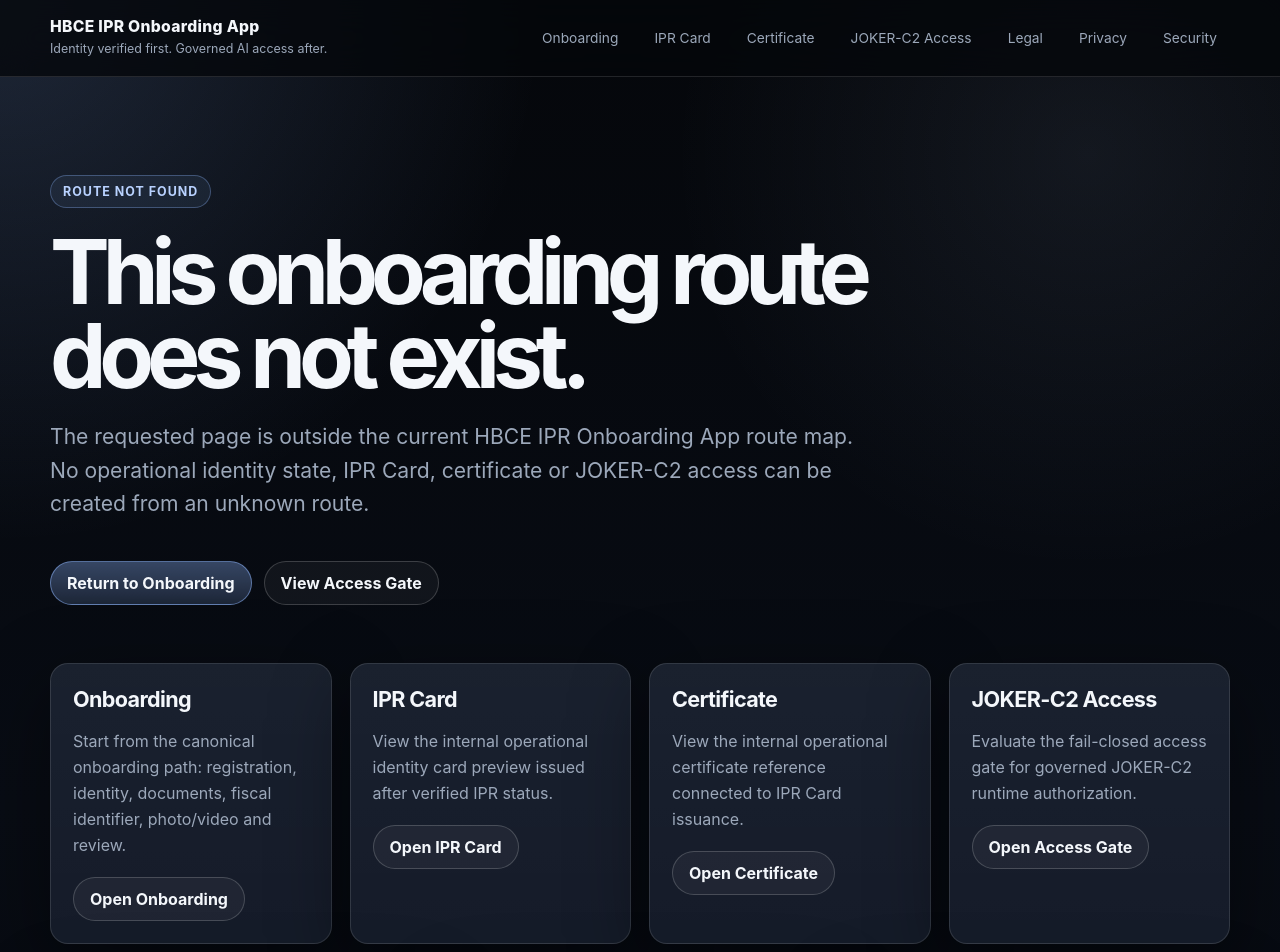
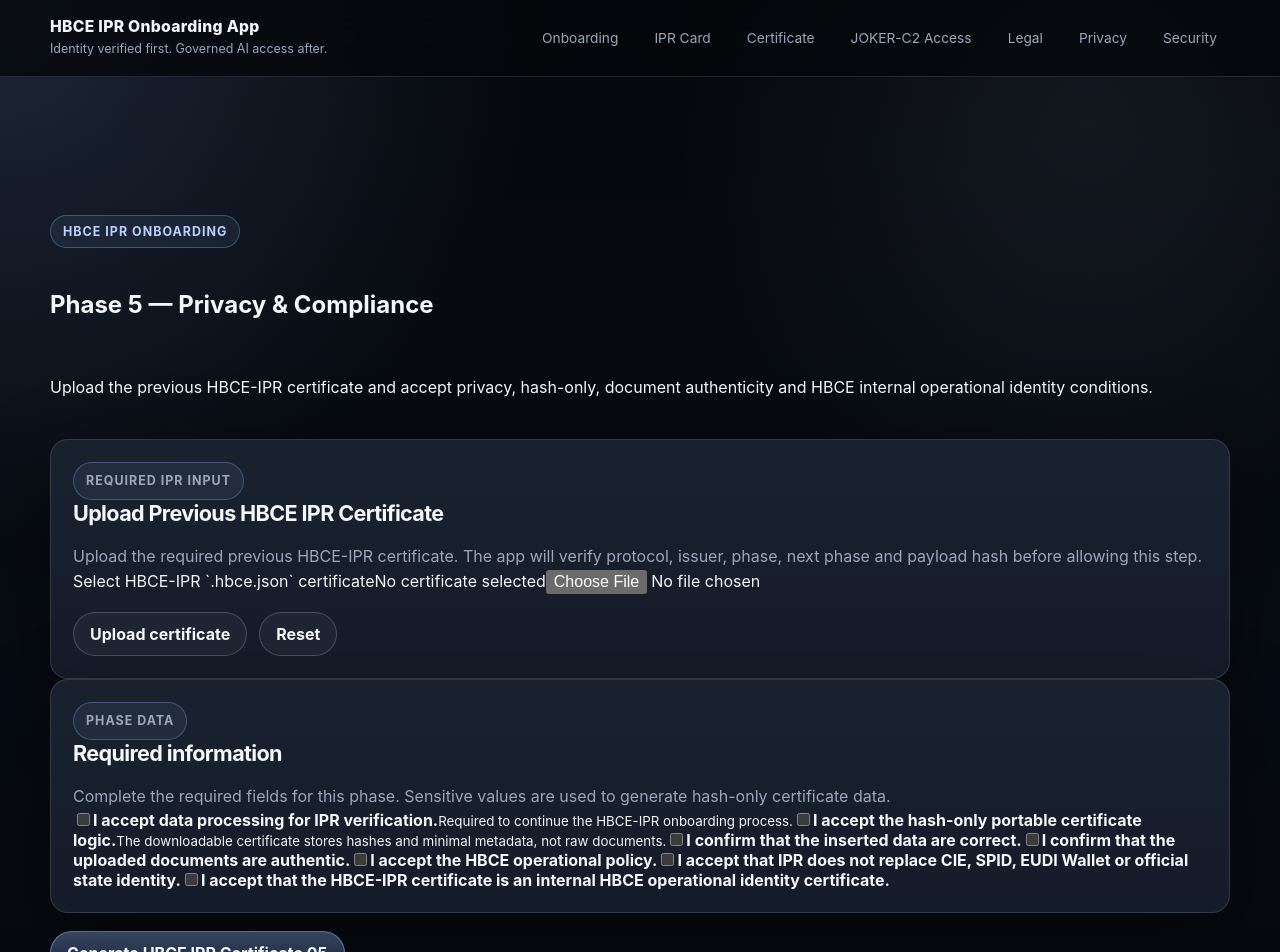
Before and after one commit to manuelcoletta1-source/hbce-ipr-onboarding-app, a Next.js app: page /onboarding/phase-5 in a window 1280 px wide. Before the commit this address had no page. Shown: the top 952 px of the page. Built offline with nearby package versions, Linux system fonts and the light colour scheme.

Commit message:
feat(onboarding): add phase 5 privacy compliance certificate generation

```diff
--- /dev/null
+++ b/app/onboarding/phase-5/page.tsx
@@ -0,0 +1,148 @@
+"use client";
+
+import IprPhaseForm from "@/components/IprPhaseForm";
+
+import { sha256Canonical } from "@/lib/ipr-certificate-chain";
+import { getPhaseDefinitionByNumber } from "@/lib/ipr-phase-map";
+
+import type {
+  IprPhaseFieldDefinition,
+  IprPhaseFormBuildDataContext
+} from "@/components/IprPhaseForm";
+
+import type { JsonObject } from "@/lib/types";
+
+const phase = getPhaseDefinitionByNumber(5);
+
+const fields: IprPhaseFieldDefinition[] = [
+  {
+    name: "privacy_consent",
+    label: "I accept data processing for IPR verification.",
+    type: "checkbox",
+    helperText:
+      "Required to continue the HBCE-IPR onboarding process."
+  },
+  {
+    name: "hash_only_acknowledgement",
+    label: "I accept the hash-only portable certificate logic.",
+    type: "checkbox",
+    helperText:
+      "The downloadable certificate stores hashes and minimal metadata, not raw documents."
+  },
+  {
+    name: "data_accuracy_confirmation",
+    label: "I confirm that the inserted data are correct.",
+    type: "checkbox"
+  },
+  {
+    name: "document_authenticity_confirmation",
+    label: "I confirm that the uploaded documents are authentic.",
+    type: "checkbox"
+  },
+  {
+    name: "hbce_policy_acceptance",
+    label: "I accept the HBCE operational policy.",
+    type: "checkbox"
+  },
+  {
+    name: "no_state_identity_claim_acknowledgement",
+    label:
+      "I accept that IPR does not replace CIE, SPID, EUDI Wallet or official state identity.",
+    type: "checkbox"
+  },
+  {
+    name: "internal_operational_identity_acknowledgement",
+    label:
+      "I accept that the HBCE-IPR certificate is an internal HBCE operational identity certificate.",
+    type: "checkbox"
+  }
+];
+
+function getBooleanValue(
+  context: IprPhaseFormBuildDataContext,
+  fieldName: string
+): boolean {
+  return Boolean(context.values[fieldName]);
+}
+
+async function hashConsent(
+  context: IprPhaseFormBuildDataContext,
+  fieldName: string
+): Promise<string> {
+  return sha256Canonical({
+    kind: "HBCE_IPR_PHASE_5_CONSENT",
+    field: fieldName,
+    accepted: getBooleanValue(context, fieldName),
+    issued_at: context.issuedAt
+  });
+}
+
+async function buildPhase5PrivacyComplianceData(
+  context: IprPhaseFormBuildDataContext
+): Promise<JsonObject> {
+  const privacyConsentHash = await hashConsent(context, "privacy_consent");
+  const termsConsentHash = await sha256Canonical({
+    kind: "HBCE_IPR_PHASE_5_TERMS_CONSENT",
+    privacy_consent: getBooleanValue(context, "privacy_consent"),
+    hash_only_acknowledgement: getBooleanValue(
+      context,
+      "hash_only_acknowledgement"
+    ),
+    hbce_policy_acceptance: getBooleanValue(
+      context,
+      "hbce_policy_acceptance"
+    ),
+    no_state_identity_claim_acknowledgement: getBooleanValue(
+      context,
+      "no_state_identity_claim_acknowledgement"
+    ),
+    internal_operational_identity_acknowledgement: getBooleanValue(
+      context,
+      "internal_operational_identity_acknowledgement"
+    ),
+    issued_at: context.issuedAt
+  });
+
+  const identityVerificationConsentHash = await sha256Canonical({
+    kind: "HBCE_IPR_PHASE_5_IDENTITY_VERIFICATION_CONSENT",
+    data_accuracy_confirmation: getBooleanValue(
+      context,
+      "data_accuracy_confirmation"
+    ),
+    document_authenticity_confirmation: getBooleanValue(
+      context,
+      "document_authenticity_confirmation"
+    ),
+    privacy_consent: getBooleanValue(context, "privacy_consent"),
+    issued_at: context.issuedAt
+  });
+
+  return {
+    privacy_consent_hash: privacyConsentHash,
+    terms_consent_hash: termsConsentHash,
+    identity_verification_consent_hash: identityVerificationConsentHash,
+    gdpr_min_acknowledgement: true,
+    hash_only_acknowledgement: true,
+    no_state_identity_claim_acknowledgement: true,
+    internal_operational_identity_acknowledgement: true,
+    previous_payload_sha256:
+      context.previousCertificate?.hash_integrity.payload_sha256 ?? null,
+    next_required_phase: "REVIEW_SUBMISSION",
+    issued_at: context.issuedAt
+  };
+}
+
+export default function Phase5PrivacyCompliancePage() {
+  return (
+    <div className="hbce-container">
+      <IprPhaseForm
+        phase={phase}
+        fields={fields}
+        buildPhaseData={buildPhase5PrivacyComplianceData}
+        submitLabel="Generate HBCE IPR Certificate 05"
+        successTitle="HBCE IPR Certificate 05 generated"
+        successDescription="The privacy and compliance certificate has been generated and downloaded. Use this file in Phase 6 — HBCE Review Submission."
+      />
+    </div>
+  );
+}
```
